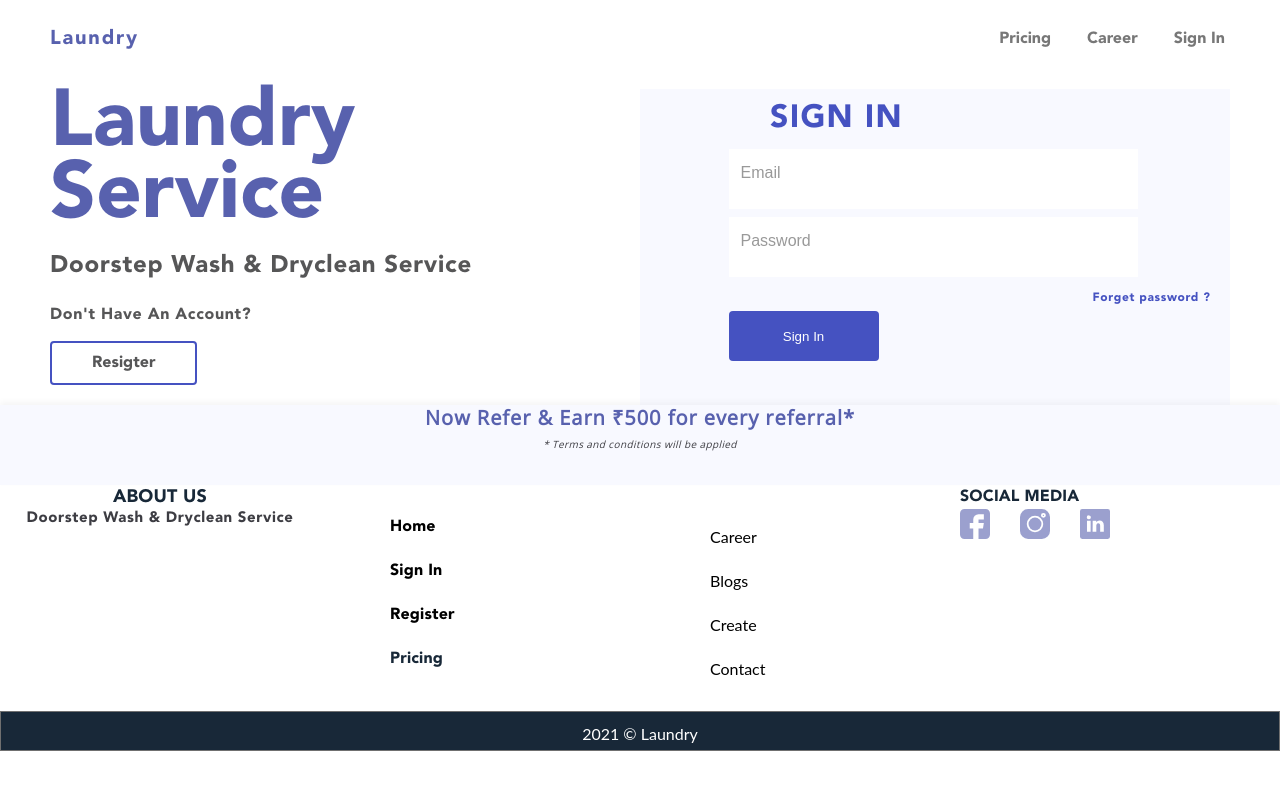
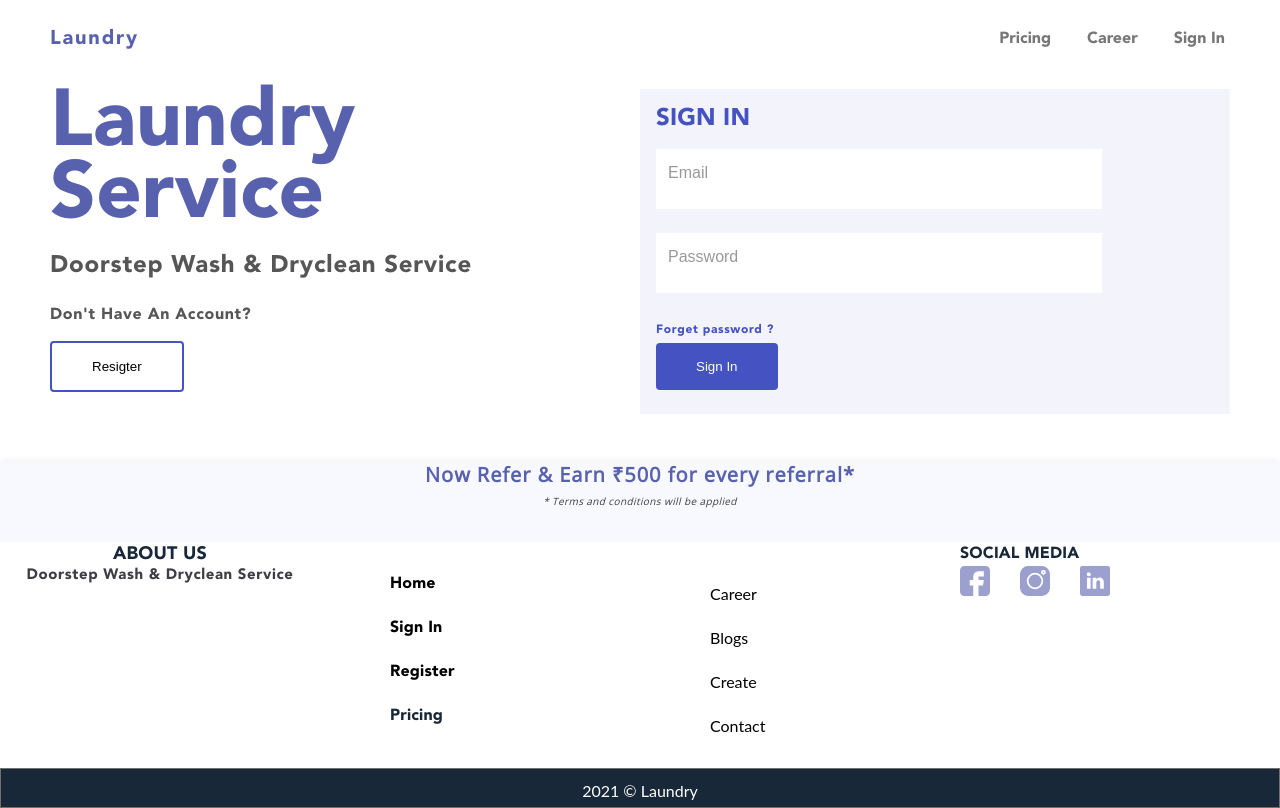
Before and after one commit to NOORMOHAMMED789/Laundry-Cart-FrontEnd, a React (Create React App) app: page / in a window 1280 px wide. Built offline with nearby package versions, Linux system fonts and the light colour scheme.

Commit message:
imporvement

```diff
--- a/src/Components/SignupPage/SignupPage.css
+++ b/src/Components/SignupPage/SignupPage.css
@@ -33,6 +33,7 @@
   transition: all 0.2s ease-out;
 }
 #float-label:focus-within label {
+  margin-top: -0.5rem;
   transform: translate(0, 12px) scale(0.75);
 }
 .container {
@@ -40,6 +41,7 @@
   margin-top: 1rem;
   display: flex;
   flex-direction: row;
+  margin-bottom: 4.8rem;
 }
 .container section {
   width: 50%;
@@ -75,17 +77,10 @@
   margin-bottom: 1rem;
 }
 .section1_btn {
-  margin-bottom: 2rem;
   border: 2px solid #4552c1;
   border-radius: 4px;
   background-color: white;
   padding: 1.6rem 4rem;
-  font-family: Avenir;
-  font-size: 1.6rem;
-  font-style: normal;
-  font-weight: 100;
-  line-height: 0.8rem;
-  color: #565657;
 }
 .section1_btn:hover,
 .section1_btn:active {
@@ -102,46 +97,37 @@
 .section-2 {
   display: flex;
   flex-direction: column;
-  justify-content: flex-start;
-  align-items: flex-start;
-  background: #b9c0fd1a 0% 0% no-repeat padding-box;
+  padding: 0 1.6rem 2.4rem 1.6rem;
+  background: #8b93d81a 0% 0% no-repeat padding-box;
 }
 
 .section2_title {
   color: #4552c1;
-  margin-left: 130px;
-  font: normal normal 32px/60px Avenir;
-  letter-spacing: 1.28px;
+  font: normal normal 2.4rem/60px Avenir;
+  letter-spacing: 0.18px;
   color: #4552c1;
 }
 
 .section2_form {
-  margin: 0 15%;
   color: #77838f;
   font-size: 14px;
 }
 
 #float-label {
   font-size: 14px;
-  margin-bottom: 8px;
+  margin-bottom: 2.4rem;
 }
-
 .section2_forget {
   font: normal normal 12px/26px Avenir;
   letter-spacing: 0.64px;
   color: #4552c1;
-  text-align: right;
-  margin-right: 3rem;
 }
-
 .section2_btn {
-  width: 150px;
-  height: 50px;
+  padding: 1.6rem 4rem;
   background: #4552c1 0% 0% no-repeat padding-box;
   border-radius: 4px;
   color: #fff;
   border-style: none;
-  margin-bottom: 20px;
 }
 .section2_btn:hover {
   color: white;
@@ -151,6 +137,8 @@
 
 .section2_error_message {
   color: red;
+  position: absolute;
+  top: 100%;
   font-size: 13px;
 }
 
```
